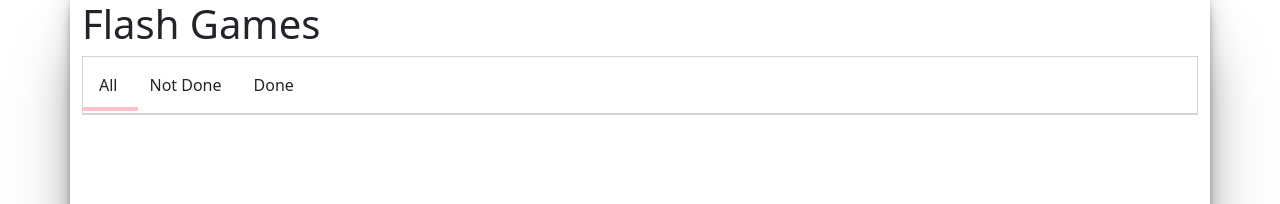
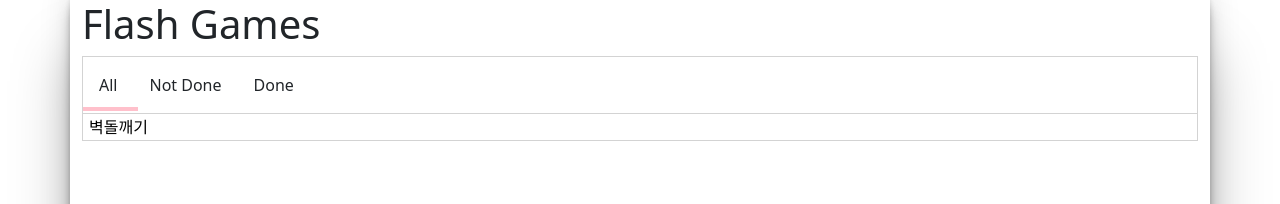
Before and after one commit to dogeonK/FlashGame, a plain HTML site: page index.html in a window 1280 px wide. Shown: the top 204 px of the page. Drawn offline with nearby package versions, Linux system fonts and the light colour scheme.

Commit message:
[UPDATE] 벽돌깨기 html 연결

```diff
--- a/index.html
+++ b/index.html
@@ -23,7 +23,9 @@
             </div>
 
             <div id="task-board">
-
+                <div>
+                    <button id="break-out" onclick="location.href=`./games/breakOut/app.html`">벽돌깨기</button>
+                </div>
             </div>
         </section>
     </div>
```
